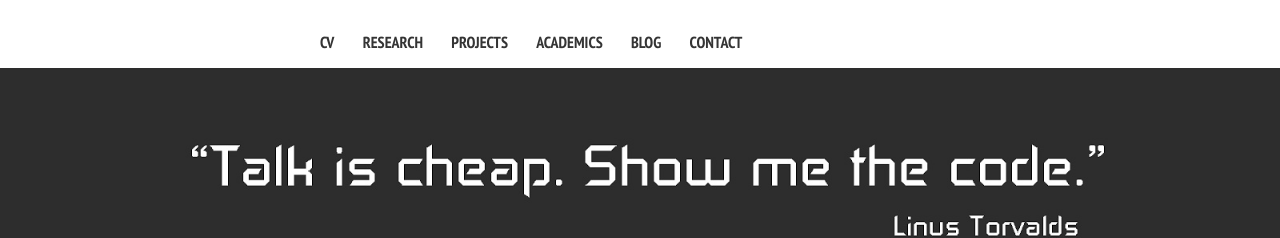
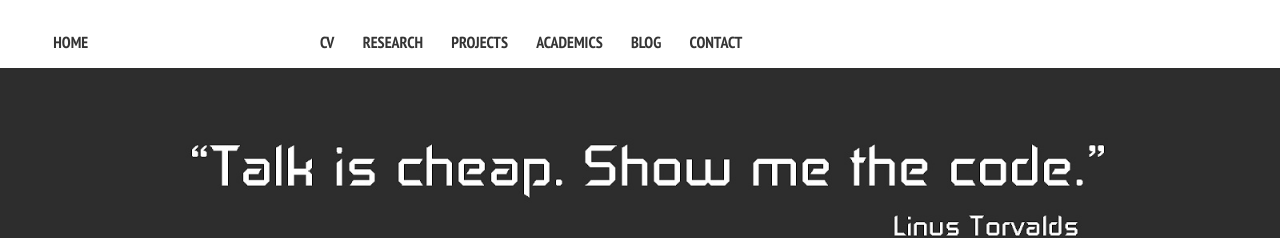
Before and after one commit to Akash1684/akash1684.github.io, a Jekyll site: the page built from index.md, in a window 1280 px wide. Shown: the top 238 px of the page. Built offline with Jekyll 4.4.1, drawn with Linux system fonts in a browser that asks for light colours; nearby versions of some CDN libraries.

Commit message:
Update _navigation.html

```diff
--- a/_includes/_navigation.html
+++ b/_includes/_navigation.html
@@ -1,6 +1,7 @@
 <div class="navigation-wrapper">
 	<div class="site-name">
-		<a href="{{ site.url }}">{{ HOME }}</a>
+		<!---<a href="{{ site.url }}">{{ site.title }}</a> -->
+		<a href="{{ site.url }}">HOME</a>
 	</div><!-- /.site-name -->
 	<div class="top-navigation">
 		<nav role="navigation" id="site-nav" class="nav">
```
